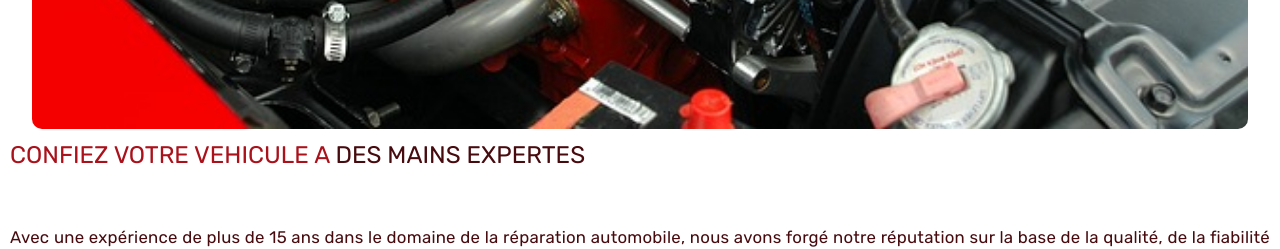
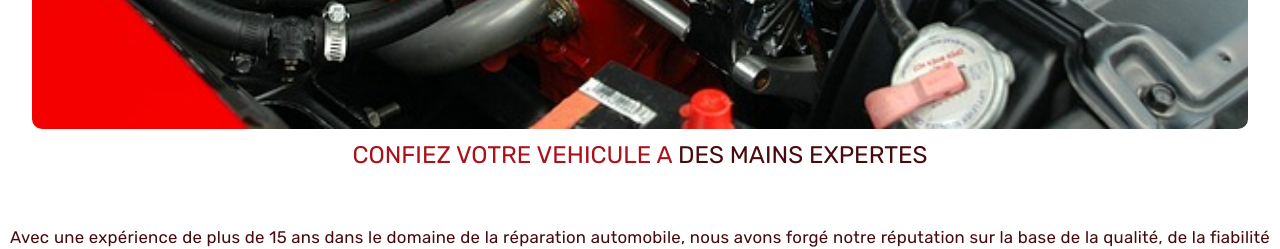
Before and after one commit to JohanCode2180100/ECF_Front_Garage_Parrot, an Angular app: page / in a window 1280 px wide. Shown: the part 820-1069 px from the top of the page. Built offline with nearby package versions, Linux system fonts and the light colour scheme; no server answers.

Commit message:
add homePage service

```diff
--- a/src/app/adminComponents/admin-pannel-contact-form/admin-pannel-contact-form.component.ts
+++ b/src/app/adminComponents/admin-pannel-contact-form/admin-pannel-contact-form.component.ts
@@ -1,7 +1,7 @@
 import { Component, OnInit } from "@angular/core";
-import { GetService } from "../Get.service";
+import { GetService } from "../admin-service/Get.service";
 import { FormContact } from "../../models/formContact";
-import { DeleteService } from "../Delete.service";
+import { DeleteService } from "../admin-service/Delete.service";
 
 @Component({
   selector: "app-admin-pannel-contact-form",
--- a/src/app/adminComponents/admin-pannel-review/admin-pannel-review.component.ts
+++ b/src/app/adminComponents/admin-pannel-review/admin-pannel-review.component.ts
@@ -1,9 +1,9 @@
 import { Component, OnInit } from "@angular/core";
 import { Review } from "../../models/review";
-import { GetService } from "../Get.service";
+import { GetService } from "../admin-service/Get.service";
 import { AuthService } from "src/app/auth.service";
-import { DeleteService } from "../Delete.service";
-import { PutService } from "../Put.service";
+import { DeleteService } from "../admin-service/Delete.service";
+import { PutService } from "../admin-service/Put.service";
 
 @Component({
   selector: "app-admin-pannel-review",
--- a/src/app/adminComponents/Delete.service.ts
+++ b/src/app/adminComponents/admin-service/Delete.service.ts
@@ -1,7 +1,7 @@
 import { Injectable } from "@angular/core";
 import { HttpClient } from "@angular/common/http";
 import { Router } from "@angular/router";
-import { AuthService } from "../auth.service";
+import { AuthService } from "../../auth.service";
 
 @Injectable({ providedIn: "root" })
 export class DeleteService {
--- a/src/app/adminComponents/Get.service.ts
+++ b/src/app/adminComponents/admin-service/Get.service.ts
@@ -1,10 +1,10 @@
 import { Injectable } from "@angular/core";
 import { HttpClient } from "@angular/common/http";
 import { Observable, map } from "rxjs";
-import { AuthService } from "../auth.service";
+import { AuthService } from "../../auth.service";
 import { Router } from "@angular/router";
-import { Review } from "../models/review";
-import { FormContact } from "../models/formContact";
+import { Review } from "../../models/review";
+import { FormContact } from "../../models/formContact";
 @Injectable({
   providedIn: "root",
 })
--- a/src/app/adminComponents/Post.service.ts
+++ b/src/app/adminComponents/admin-service/Post.service.ts
@@ -1,10 +1,10 @@
 import { Injectable } from "@angular/core";
 import { HttpClient } from "@angular/common/http";
 import { Router } from "@angular/router";
-import { Review } from "../models/review";
+import { Review } from "../../models/review";
 import { Observable, tap } from "rxjs";
-import { AuthService } from "../auth.service";
-import { FormContact } from "../models/formContact";
+import { AuthService } from "../../auth.service";
+import { FormContact } from "../../models/formContact";
 
 @Injectable({ providedIn: "root" })
 export class PostsService {
--- a/src/app/adminComponents/Put.service.ts
+++ b/src/app/adminComponents/admin-service/Put.service.ts
@@ -1,6 +1,6 @@
 import { Injectable } from "@angular/core";
 import { Router } from "@angular/router";
-import { AuthService } from "../auth.service";
+import { AuthService } from "../../auth.service";
 import { HttpClient } from "@angular/common/http";
 
 @Injectable({ providedIn: "root" })
--- a/src/app/components/contact-page-information/contact-page-information.component.ts
+++ b/src/app/components/contact-page-information/contact-page-information.component.ts
@@ -1,7 +1,7 @@
 import { Component, ElementRef, OnInit, ViewChild } from "@angular/core";
 import { NgForm } from "@angular/forms";
 import { Router } from "@angular/router";
-import { PostsService } from "src/app/adminComponents/Post.service";
+import { PostsService } from "src/app/adminComponents/admin-service/Post.service";
 import { FormContact } from "src/app/models/formContact";
 
 @Component({
--- a/src/app/components/review-form/review-form.component.ts
+++ b/src/app/components/review-form/review-form.component.ts
@@ -1,6 +1,6 @@
 import { Component, OnInit } from "@angular/core";
 import { NgForm } from "@angular/forms";
-import { PostsService } from "src/app/adminComponents/Post.service";
+import { PostsService } from "src/app/adminComponents/admin-service/Post.service";
 import { Review } from "src/app/models/review";
 
 @Component({
--- a/src/app/components/section-one/contain/contain.component.css
+++ b/src/app/components/section-one/contain/contain.component.css
@@ -1,6 +1,7 @@
 @media screen and (min-width: 280px) {
   .titleDisplay {
     display: none;
+    text-align: center;
   }
   .contain {
     width: 100%;
```
